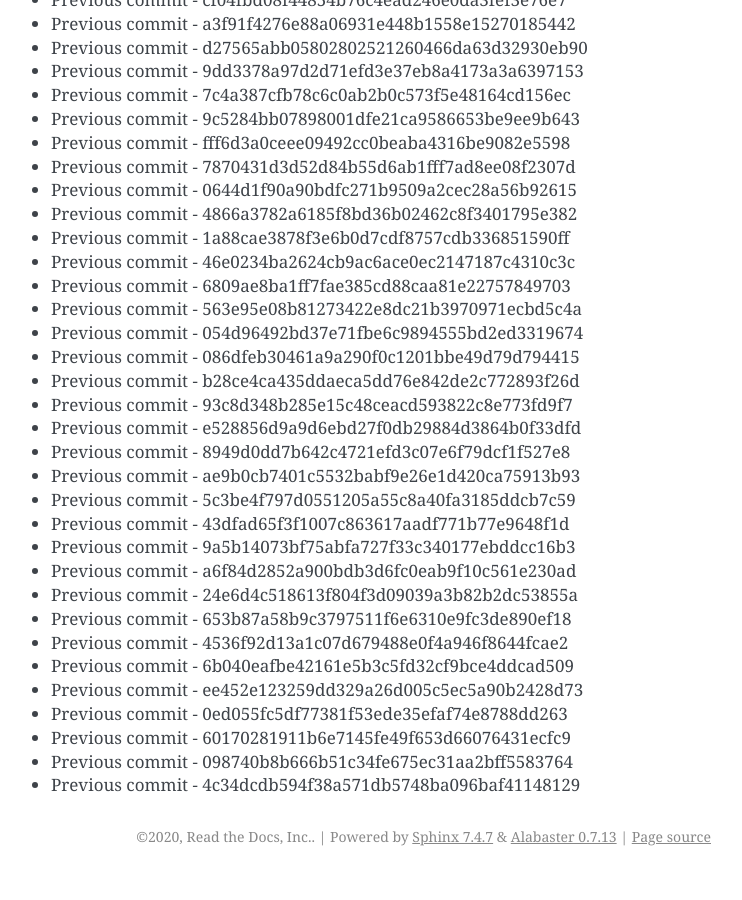
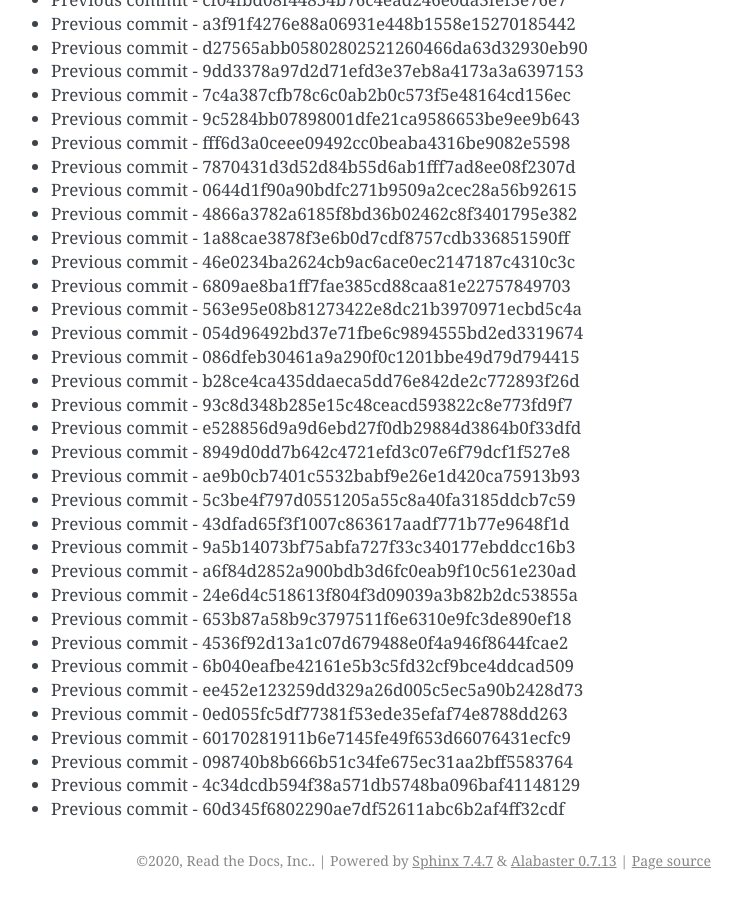
Before and after one commit to readthedocs/rtd-git-stresstest, a Sphinx documentation site: the page built from docs/updates.rst, in a window 1280 px wide and 900 px high, scrolled down 54365 px. Shown: the whole window, without its empty margins (399-1141 px from the left). Built offline with Sphinx 7.4.7, drawn with Linux system fonts in a browser that asks for light colours; before the commit the page ends 55241 px from its top, so only the background shows below that.

Commit message:
Generating commit from previous: 60d345f6802290ae7df52611abc6b2af4ff32cdf

```diff
--- a/docs/updates.rst
+++ b/docs/updates.rst
@@ -2316,3 +2316,4 @@ It can be tested for any performance characteristics.
 * Previous commit - 60170281911b6e7145fe49f653d66076431ecfc9
 * Previous commit - 098740b8b666b51c34fe675ec31aa2bff5583764
 * Previous commit - 4c34dcdb594f38a571db5748ba096baf41148129
+* Previous commit - 60d345f6802290ae7df52611abc6b2af4ff32cdf
```
